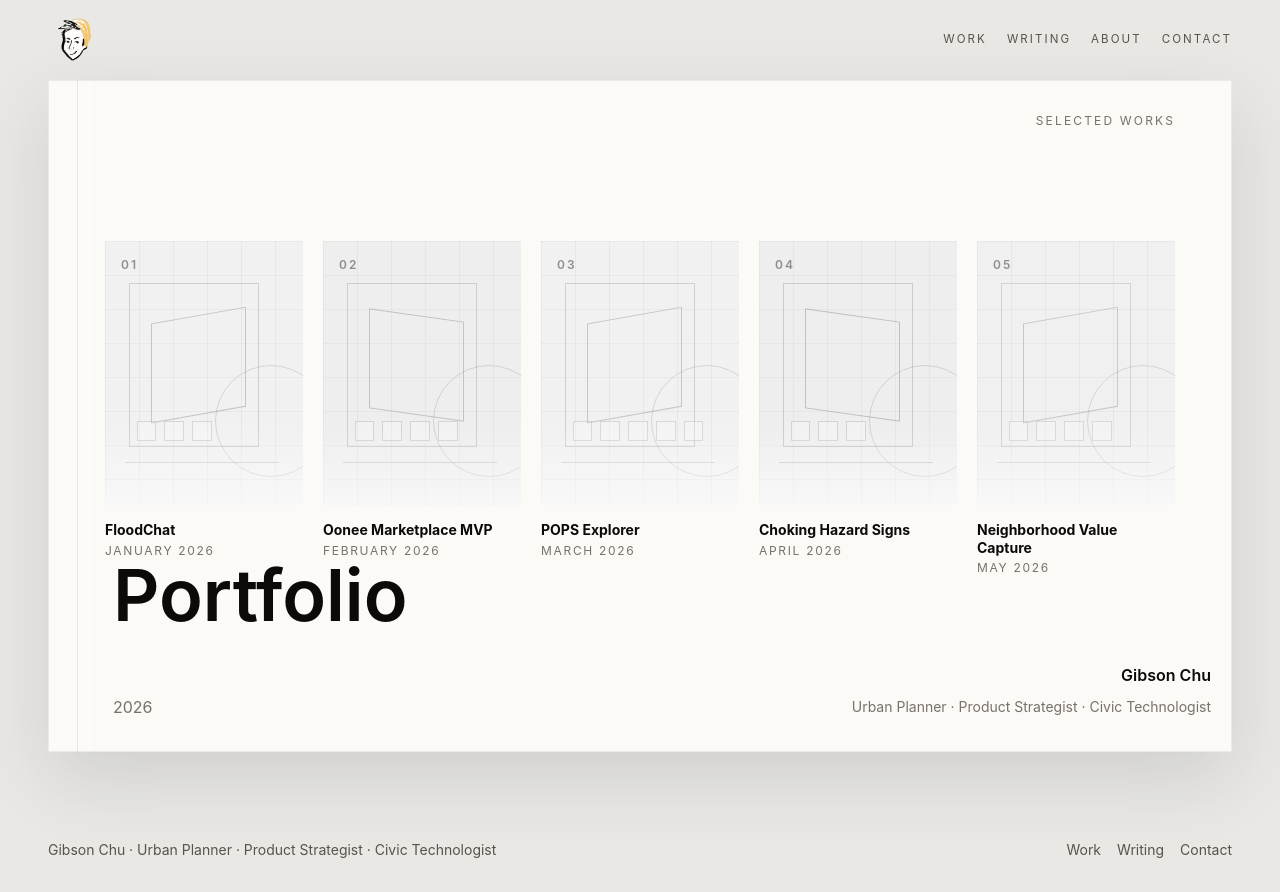
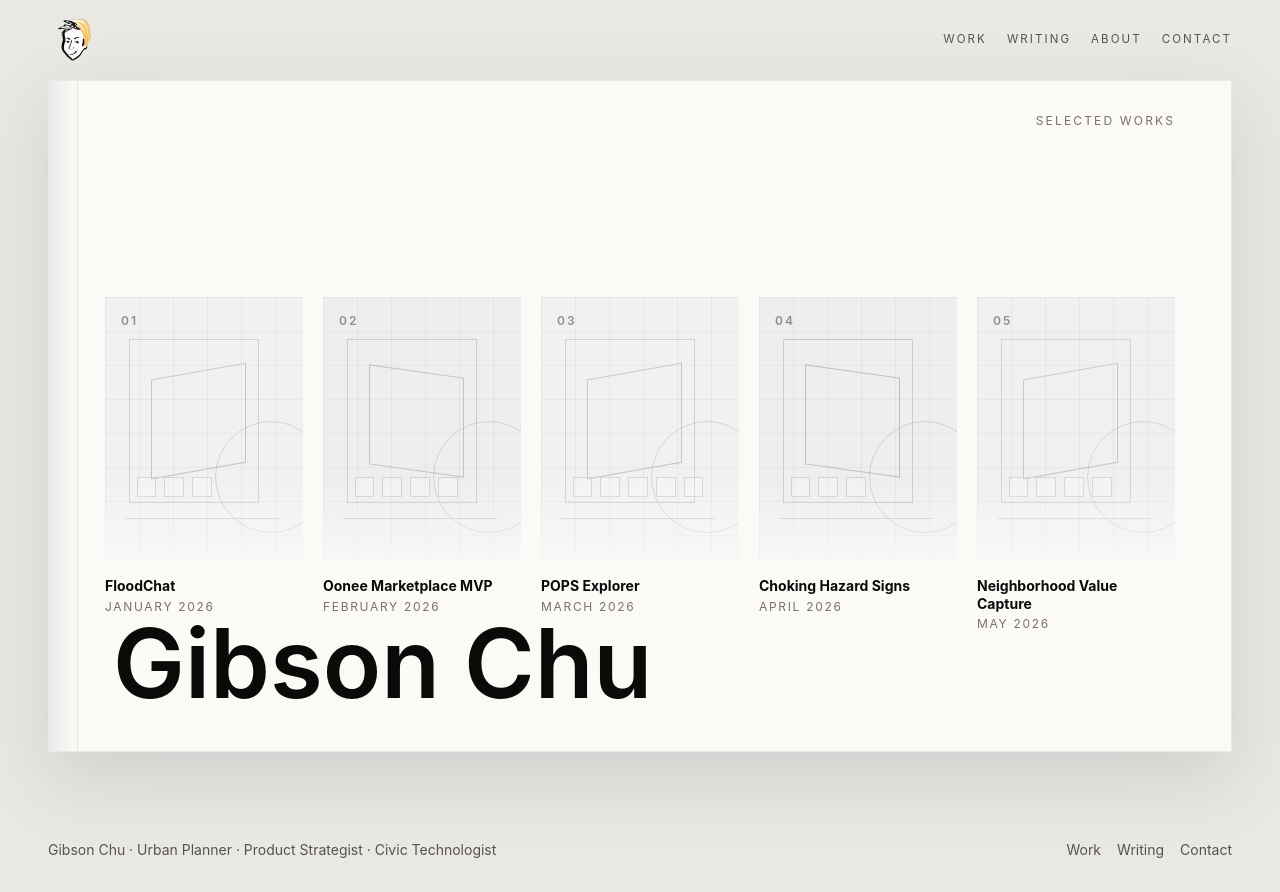
Before and after one commit to gibsonchu/portfolio-2026, a Next.js app: page / in a window 1280 px wide. Built offline with nearby package versions, Linux system fonts and the light colour scheme.

Commit message:
Rework cover as book spread

```diff
--- a/app/page.tsx
+++ b/app/page.tsx
@@ -7,27 +7,21 @@ export default function Home() {
       <section className="portfolio-shell relative min-h-[calc(100vh-8rem)] overflow-hidden border border-stone-200/80 bg-[var(--paper-soft)] px-5 py-8 sm:px-10 lg:px-14">
         <div className="absolute bottom-0 left-7 top-0 w-px bg-stone-200" />
         <div className="absolute bottom-0 left-10 top-0 w-px bg-white" />
+        <div className="absolute bottom-0 left-0 top-0 w-7 bg-gradient-to-r from-stone-200/70 to-transparent" />
 
         <div className="relative flex justify-end text-xs uppercase tracking-[0.18em] text-stone-500">
           <p>Selected works</p>
         </div>
 
-        <div className="relative mt-20 md:mt-[12vh] lg:mt-[12vh]">
+        <div className="relative mt-20 md:mt-[18vh] lg:mt-[19vh]">
           <ProjectGrid projects={projects} featured />
         </div>
 
-        <div className="absolute bottom-6 left-10 right-5 grid items-end gap-6 sm:bottom-8 sm:left-16 md:grid-cols-[1fr_auto]">
+        <div className="absolute bottom-8 left-10 right-5 sm:bottom-10 sm:left-16">
           <div>
-            <h1 className="text-5xl font-semibold leading-none text-stone-950 sm:text-6xl md:text-7xl">
-              Portfolio
+            <h1 className="text-5xl font-semibold leading-none text-stone-950 sm:text-6xl md:text-7xl lg:text-8xl">
+              Gibson Chu
             </h1>
-            <p className="mt-12 text-base text-stone-500 sm:mt-16">2026</p>
-          </div>
-          <div className="text-left md:text-right">
-            <p className="text-base font-semibold text-stone-950">Gibson Chu</p>
-            <p className="mt-2 max-w-xs text-sm leading-6 text-stone-500 md:max-w-sm">
-              Urban Planner · Product Strategist · Civic Technologist
-            </p>
           </div>
         </div>
       </section>
```
